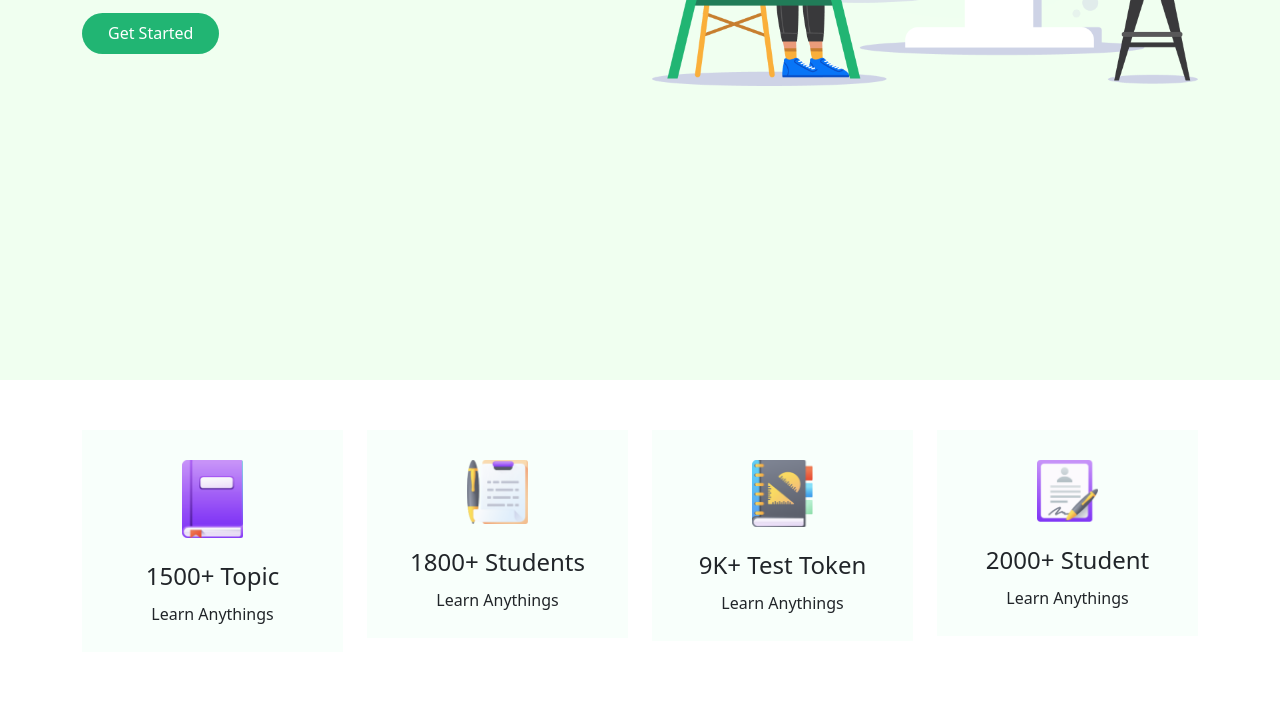
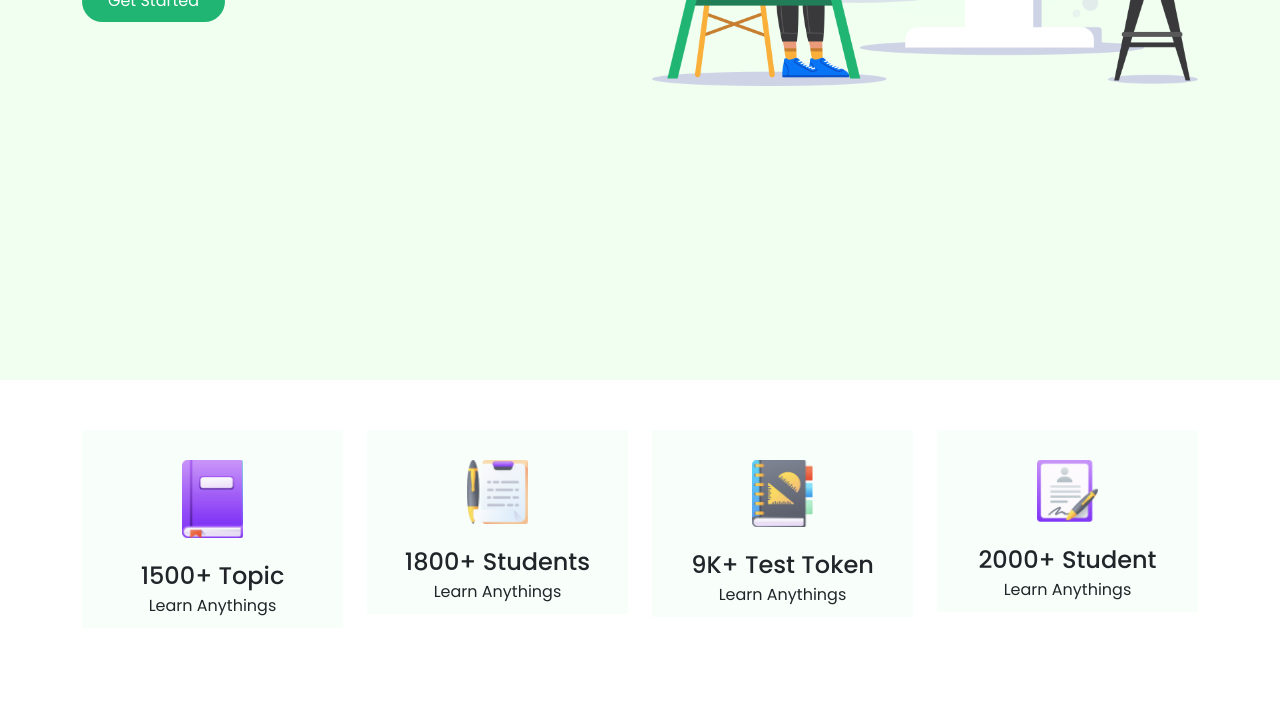
Before and after one commit to zamanep/e-school, a plain HTML site: page index.html in a window 1280 px wide. Shown: the part 420-1140 px from the top of the page. Drawn offline with nearby package versions, Linux system fonts and the light colour scheme.

Commit message:
Update style.css

```diff
--- a/css/style.css
+++ b/css/style.css
@@ -1,4 +1,13 @@
-*.{
+*{
+    margin: 0;
+    padding: 0;
+}
+h1,h2,h3,h4,h5,h6,p,ul{
+    margin: 0;
+    padding: 0;
+}
+
+body{
     font-family: 'Poppins', sans-serif;
 }
 
```
